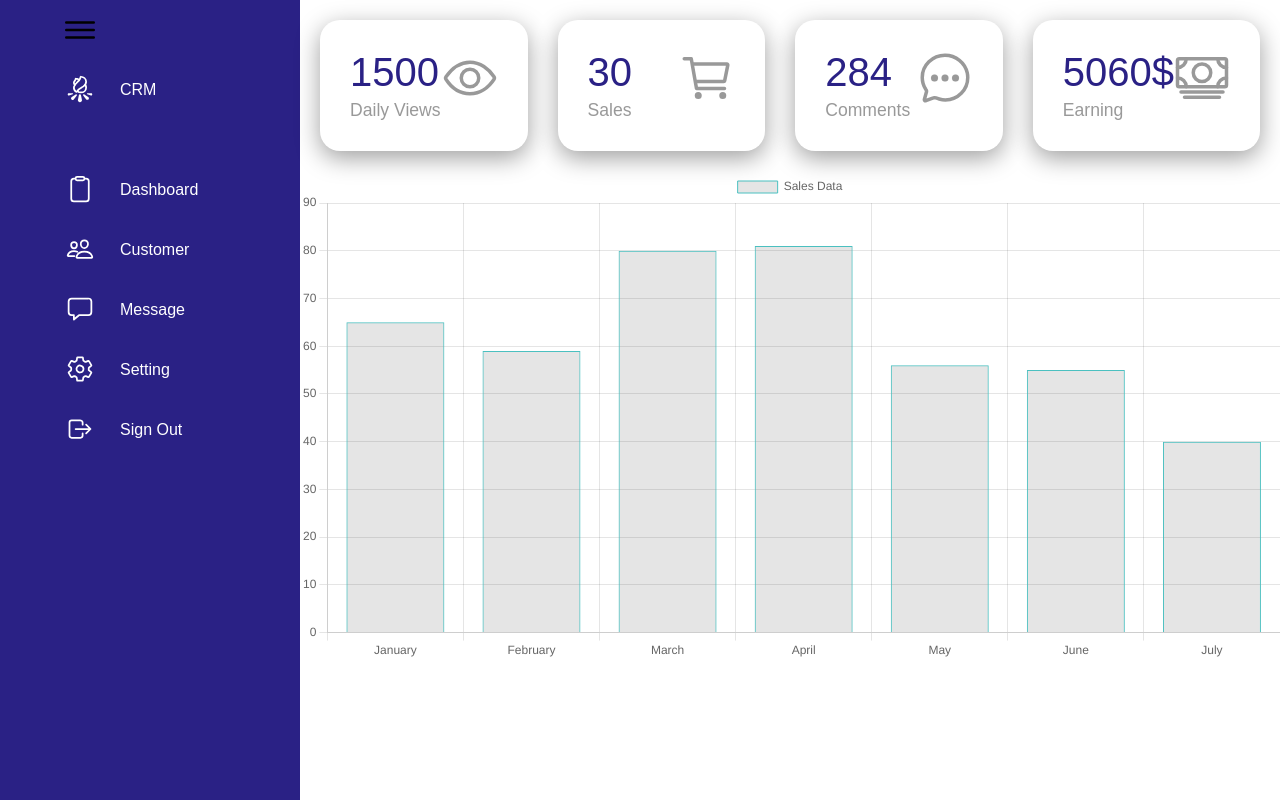
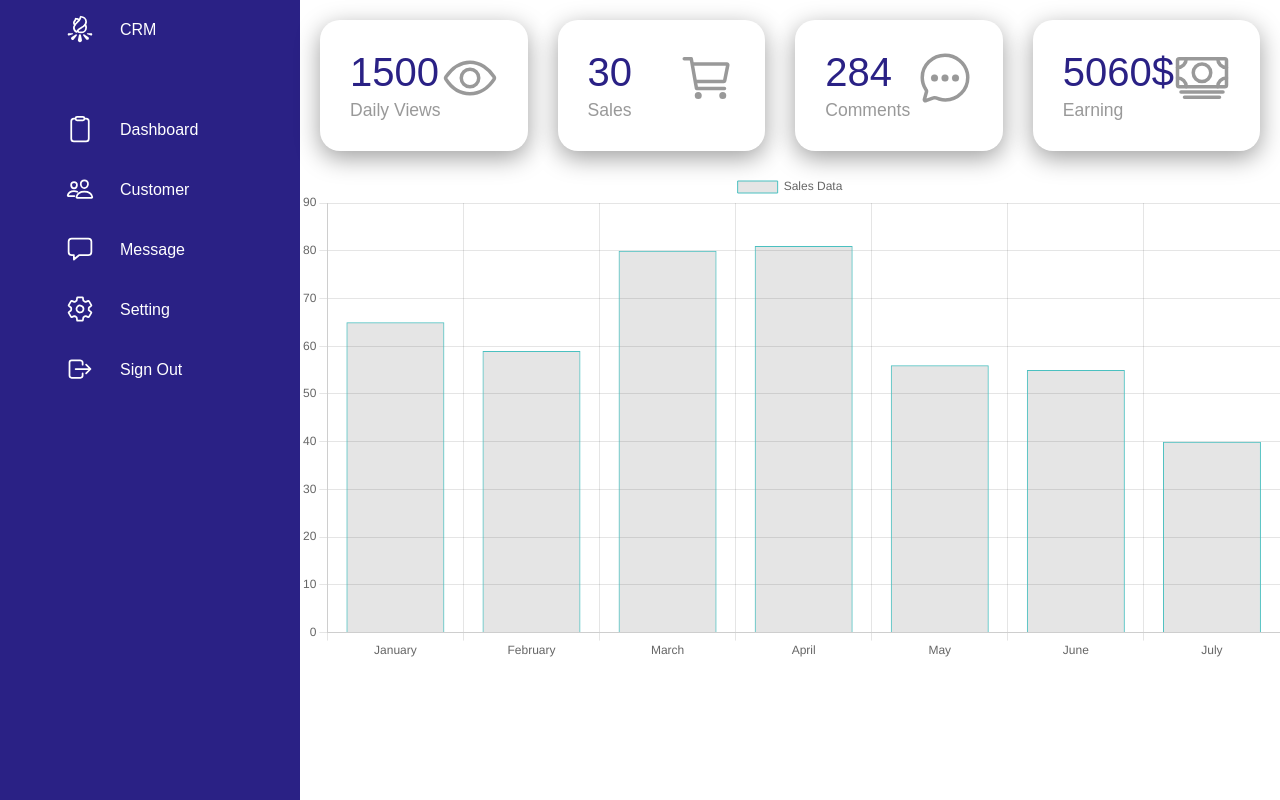
Before and after one commit to ChroengSimleng/MiniCRM, a plain HTML site: page dashboard.html in a window 1280 px wide. Drawn offline with nearby package versions, Linux system fonts and the light colour scheme.

Commit message:
Update dashboard.html

```diff
--- a/dashboard.html
+++ b/dashboard.html
@@ -13,7 +13,7 @@
         <div class="navigation">
             <ul>
                 <li>
-                  <span class="icon toggle"><ion-icon name="menu-outline"></ion-icon></span>
+                  <!--<span class="icon toggle"><ion-icon name="menu-outline"></ion-icon></span>-->
                   <a href="#">
                   <span class="icon"><ion-icon name="bonfire-outline"></ion-icon></span>
                   <span class="title">CRM</span>
```
